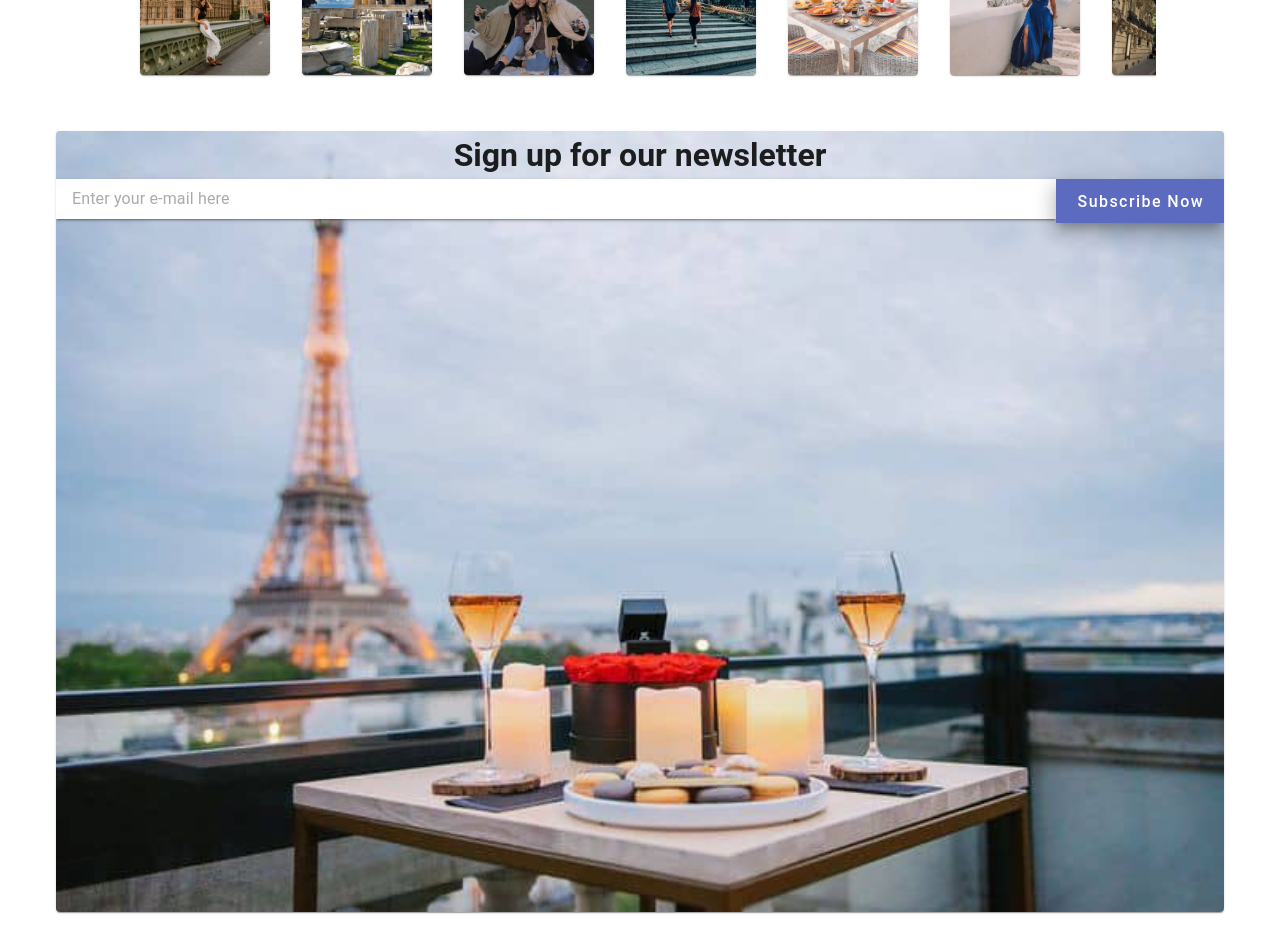
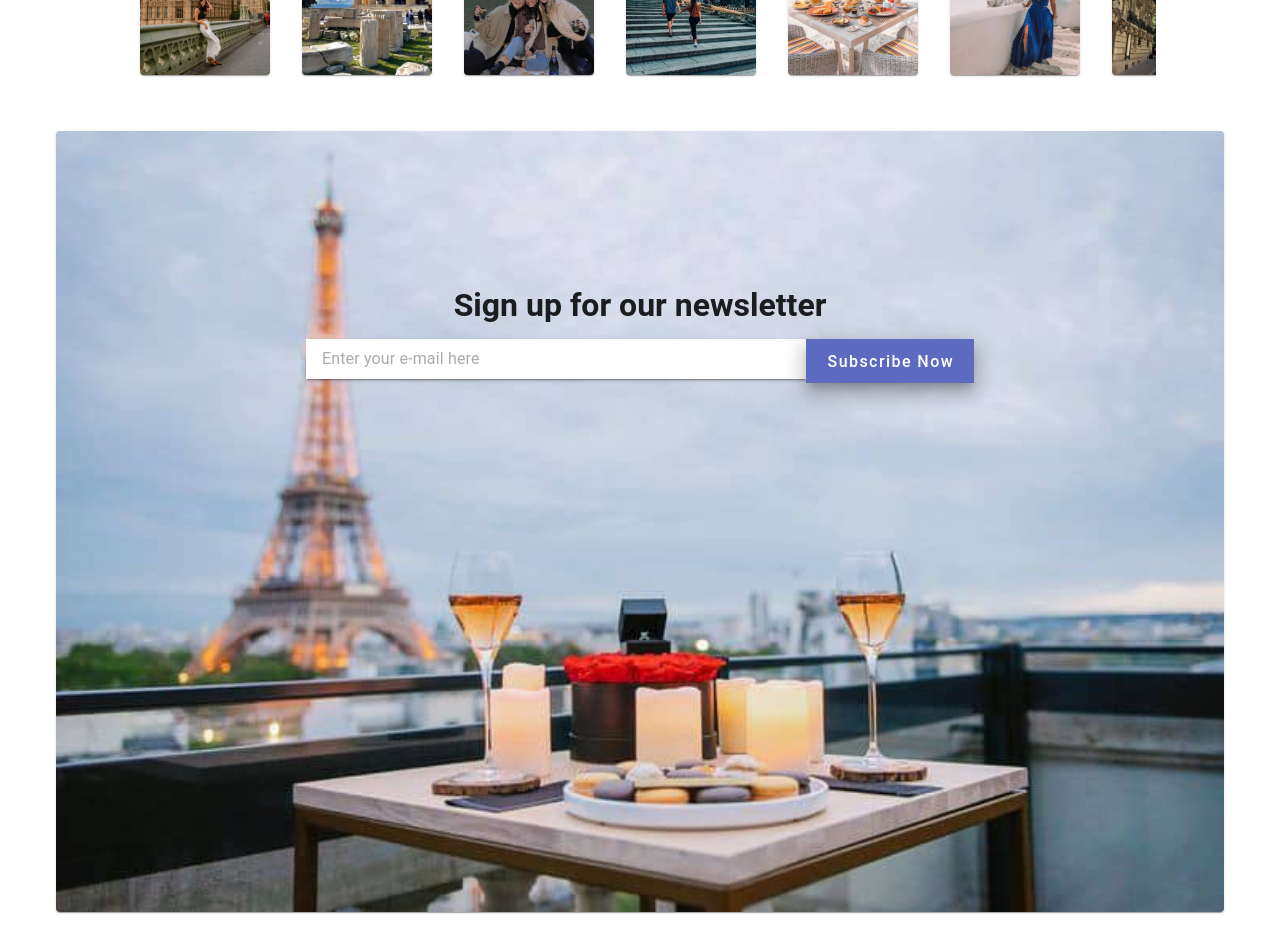
Before and after one commit to maydamv/Travel-agency, a Vue app: page / in a window 1280 px wide. Shown: the part 3100-4028 px from the top of the page. Built offline with nearby package versions, Linux system fonts and the light colour scheme.

Commit message:
add style on ligne1 and ligne2

```diff
--- a/src/views/Home.vue
+++ b/src/views/Home.vue
@@ -547,4 +547,11 @@
     position: absolute;
     width: 100%;
 }
+.ligne1 {
+    margin-top: 150px;
+}
+.ligne2 {
+    margin-top: 10px;
+    padding: 0 250px 0 250px;
+}
 </style>
```
Also changed, not shown: src/components/Footer_my.vue (indentation only).
